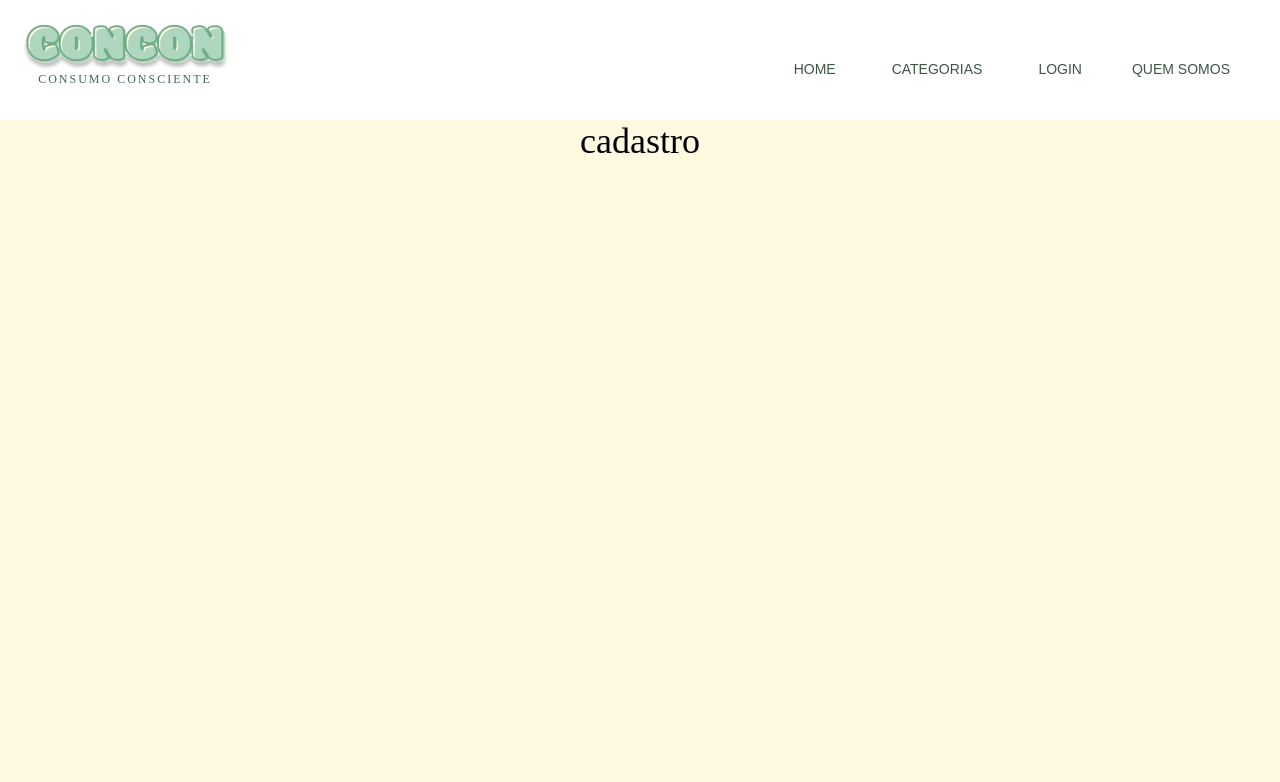
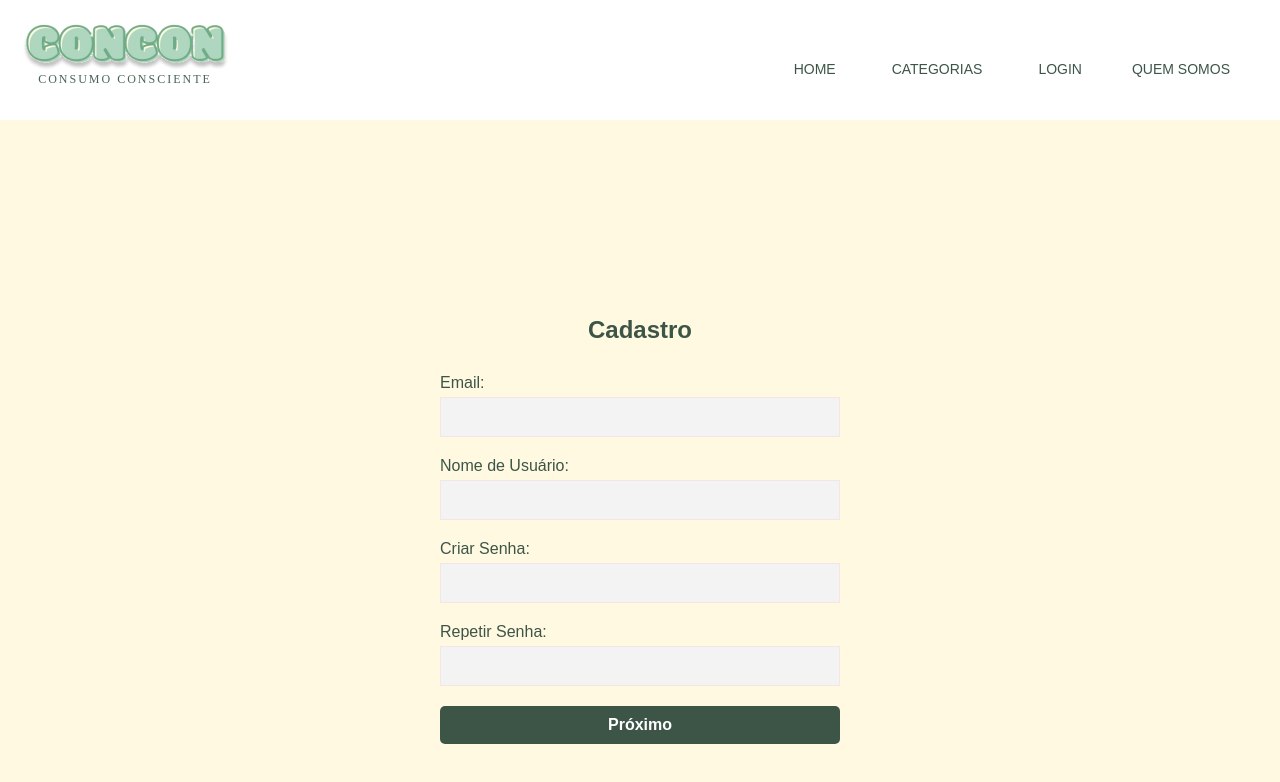
Before and after one commit to aziul89/frontendPI3, a React (Create React App) app in the folder projetodepi/: page /RegisterPage in a window 1280 px wide. Shown: the top 782 px of the page. Built offline with nearby package versions, Linux system fonts and the light colour scheme.

Commit message:
cadastro

```diff
--- /dev/null
+++ b/projetodepi/src/components/pages/login/RegisterPage.css
@@ -0,0 +1,60 @@
+.register-page {
+    display: flex;
+    flex-direction: column;
+    align-items: center;
+    justify-content: center;
+    height: 100vh;
+    background-color: #FFF9E2; /* Cor de fundo semelhante à página de login */
+}
+
+.register-page h2 {
+    margin-bottom: 30px;
+    font-size: 24px;
+    color: #3D5547; /* Cor do texto semelhante à página de login */
+}
+
+.register-page form {
+    width: 400px; /* Largura do formulário */
+}
+
+.register-page .form-group {
+    margin-bottom: 20px;
+}
+
+.register-page .form-group label {
+    display: block;
+    margin-bottom: 5px;
+    text-align: left;
+    color: #3D5547;
+}
+
+.register-page .form-group input {
+    background-color: #F3F3F3;
+    padding: 10px;
+    border: 1px solid #f4e6e6;
+    font-size: 16px;
+    width: 100%;
+    box-sizing: border-box;
+}
+
+.register-page .error-message {
+    font-size: 14px;
+    color: red;
+    margin-top: 10px;
+}
+
+.register-page button {
+    padding: 10px;
+    width: 100%;
+    border: none;
+    border-radius: 5px;
+    background-color: #3D5547; /* Cor do botão semelhante à página de login */
+    color: #fff; /* Cor do texto do botão */
+    font-size: 16px;
+    font-weight: 600;
+    cursor: pointer;
+}
+
+.register-page button:hover {
+    background-color: #88b297; /* Cor do botão ao passar o mouse semelhante à página de login */
+}
--- a/projetodepi/src/components/pages/login/RegisterPage.js
+++ b/projetodepi/src/components/pages/login/RegisterPage.js
@@ -1,10 +1,56 @@
 //página de cadastro
+import React, { useState } from 'react';
+import { useNavigate } from 'react-router-dom';
+import './RegisterPage.css'; // Importe os estilos necessários
 
-function RegisterPage (){
-    return(
-        <div>
-            <p>cadastro</p>
+function RegisterPage() {
+    const [email, setEmail] = useState('');
+    const [username, setUsername] = useState('');
+    const [password, setPassword] = useState('');
+    const [confirmPassword, setConfirmPassword] = useState('');
+    const [error, setError] = useState('');
+    const navigate = useNavigate();
+
+    const handleSubmit = (e) => {
+        e.preventDefault();
+        // Valide os campos de entrada aqui
+        if (email.trim() === '' || username.trim() === '' || password.trim() === '' || confirmPassword.trim() === '') {
+            setError('Por favor, preencha todos os campos.');
+            return;
+        }
+        if (password !== confirmPassword) {
+            setError('As senhas não correspondem.');
+            return;
+        }
+        // Se tudo estiver correto, você pode prosseguir com a próxima etapa do cadastro
+        navigate('/NextStep');
+    };
+
+    return (
+        <div className="register-page">
+            <h2>Cadastro</h2>
+            <form onSubmit={handleSubmit}>
+                <div className="form-group">
+                    <label>Email:</label>
+                    <input type="email" value={email} onChange={(e) => setEmail(e.target.value)} />
+                </div>
+                <div className="form-group">
+                    <label>Nome de Usuário:</label>
+                    <input type="text" value={username} onChange={(e) => setUsername(e.target.value)} />
+                </div>
+                <div className="form-group">
+                    <label>Criar Senha:</label>
+                    <input type="password" value={password} onChange={(e) => setPassword(e.target.value)} />
+                </div>
+                <div className="form-group">
+                    <label>Repetir Senha:</label>
+                    <input type="password" value={confirmPassword} onChange={(e) => setConfirmPassword(e.target.value)} />
+                </div>
+                {error && <p className="error-message">{error}</p>}
+                <button type="submit">Próximo</button>
+            </form>
         </div>
-    )
+    );
 }
+
 export default RegisterPage;
```
